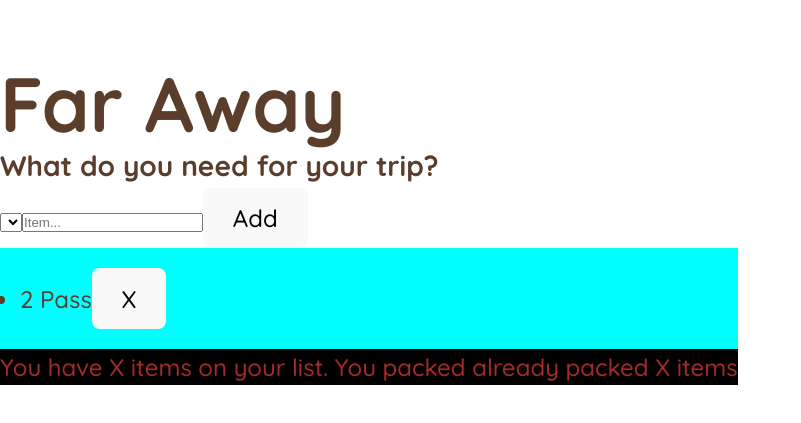
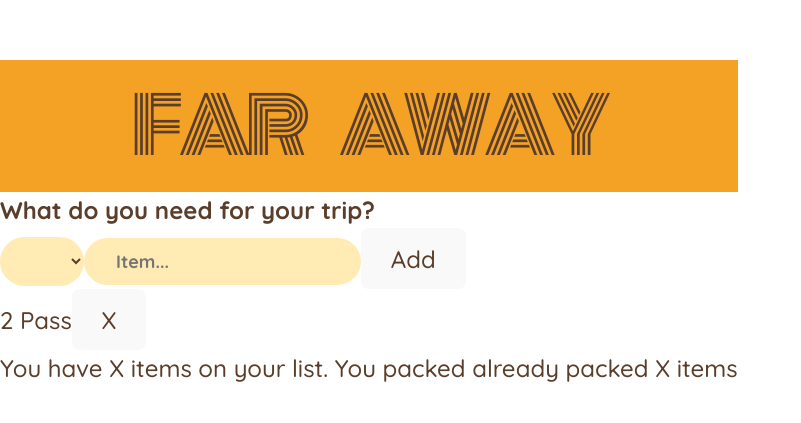
Before and after one commit to anaktas24/travel-list, a React (Vite) app in the folder travel-list/: page / in a window 1280 px wide. Shown: the part 177-600 px from the top of the page, without its empty margins (0-801 px from the left). Built offline with nearby package versions, Linux system fonts and the light colour scheme.

Commit message:
css stuff4

```diff
--- a/travel-list/src/App.css
+++ b/travel-list/src/App.css
@@ -18,15 +18,68 @@
   font-weight: 500;
 }
 
-.container{
-  margin: 0 auto;
-  padding: 2rem;
-  background-color: aqua;
+.app {
+  width: 100%;
+  height: 100vh;
+  display: grid;
+  grid-template-rows: auto auto 1fr auto;
 }
-.footer{
-  margin: auto;
-  background-color: black;
-  color: brown;
+
+h1 {
+  text-align: center;
+  background-color: #f4a226;
+  font-family: "Monoton";
+  font-size: 8rem;
+  text-transform: uppercase;
+  font-weight: 400;
+  word-spacing: 30px;
+  letter-spacing: -5px;
+  padding: 2.4rem 0;
+}
+
+.add-form {
+  background-color: #e5771f;
+  padding: 2.8rem 0;
+  display: flex;
+  align-items: center;
+  justify-content: center;
+  gap: 0.8rem;
+}
+
+h3 {
+  margin-right: 1.6rem;
+  font-size: 2.4rem;
+}
+
+button,
+select,
+input {
+  background-color: #ffebb3;
+  color: #5a3e2b;
+  font-family: inherit;
+  border: none;
+  border-radius: 10rem;
+  padding: 1.2rem 3.2rem;
+  font-weight: 700;
+  font-size: 1.8rem;
+  cursor: pointer;
+}
+
+.add-form button {
+  text-transform: uppercase;
+  background-color: #76c7ad;
+}
+
+.list {
+  background-color: #5a3e2b;
+  color: #ffebb3;
+  padding: 4rem 0;
+
+  display: flex;
+  justify-content: space-between;
+  flex-direction: column;
+  gap: 3.2rem;
+  align-items: center;
 }
 
 @keyframes logo-spin {
```
